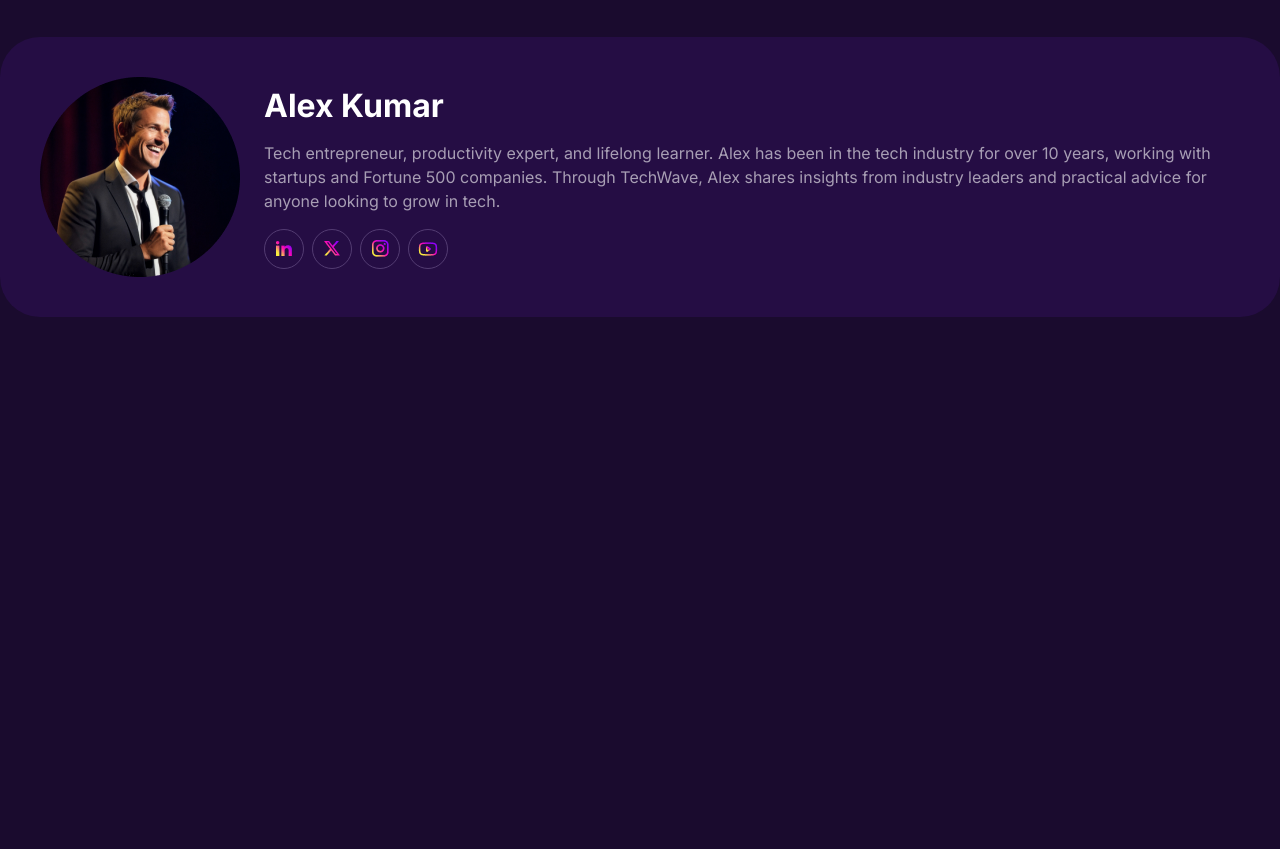
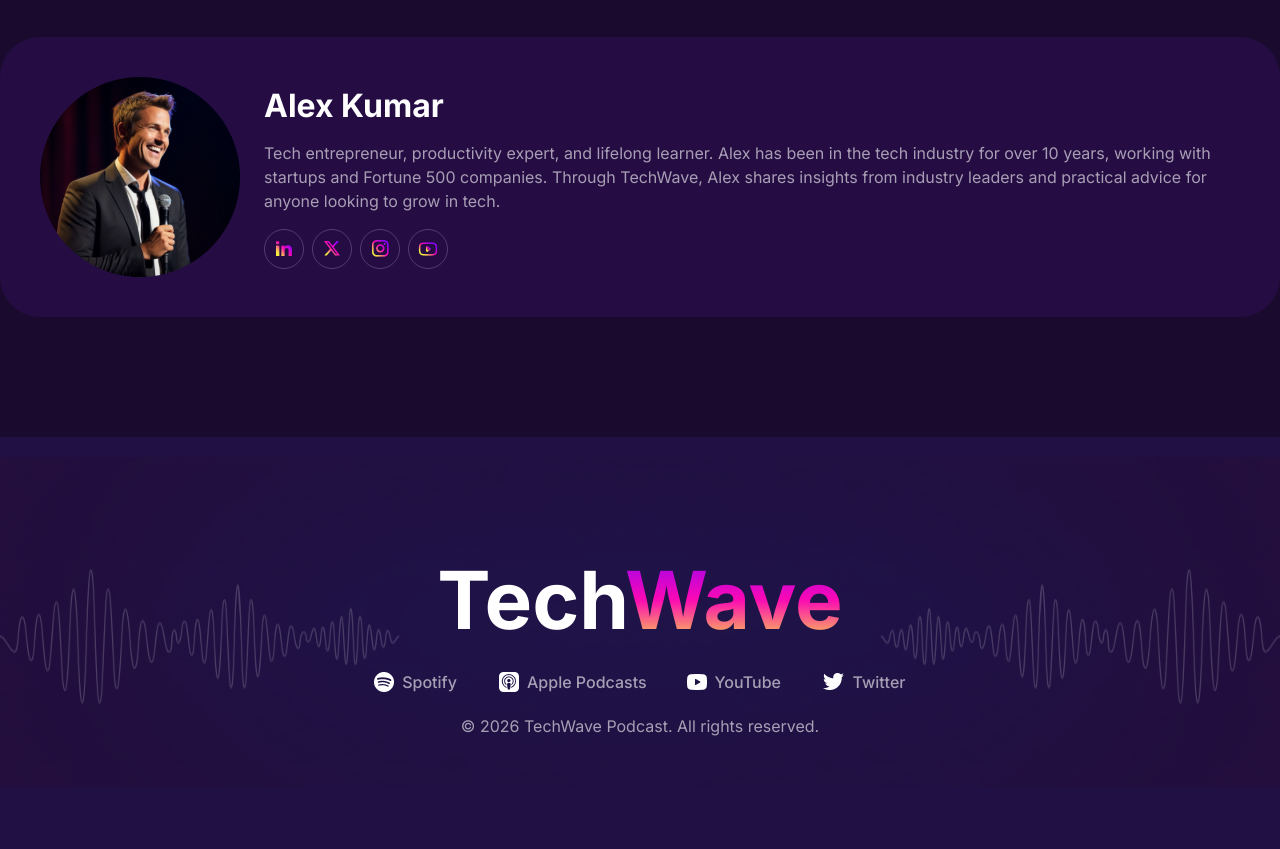
Before and after one commit to mjaabdullah/ph-a02, a plain HTML site: page index.html in a window 1280 px wide. Shown: the part 3342-4191 px from the top of the page. Before the commit the page ends 3779 px from the top, so only its background shows below. Drawn offline with Linux system fonts and the light colour scheme.

Commit message:
Add footer section

```diff
--- a/css/responsive.css
+++ b/css/responsive.css
@@ -106,4 +106,21 @@
         align-items: center;
         text-align: center;
     }
+
+    /* footer styles */
+    footer {
+        height: 248px;
+        background-size: cover;
+        background-position: center;
+    }
+    .footer-content {
+        gap: 18px;
+    }
+    .footer-content h1 {
+        font-size: 2rem;
+    }
+    .footer-content ul {
+        max-width: 260px;
+        gap: 18px;
+    }
 }
--- a/css/style.css
+++ b/css/style.css
@@ -50,7 +50,12 @@
   justify-content: center;
   align-items: center;
 }
-
+.logo span {
+  background: linear-gradient(to bottom, #9100F8,#FB09B4,#F7E93F);
+  -webkit-background-clip: text;
+  -webkit-text-fill-color: transparent;
+}
+/* body style */
 body {
   background-color: #1A0B2E;
   color: white;
@@ -67,11 +72,7 @@
 header .logo {
   font-size: 3rem;
 }
-header .logo span {
-  background: linear-gradient(to bottom, #9100F8,#FB09B4,#F7E93F);
-  -webkit-background-clip: text;
-  -webkit-text-fill-color: transparent;
-}
+
 header ul {
   list-style: none;
   gap: 32px;
@@ -372,3 +373,47 @@
   justify-content: center;
   align-items: center;
 }
+
+/* footer styles */
+footer {
+  max-width: 1660px;
+  height: 412px;
+  margin: 0 auto;
+  background: url('../assets/footer-bg.png'), #201043;
+  background-size: contain;
+  background-repeat: no-repeat;
+  background-position: center top 20px;
+  justify-content: center;
+}
+.footer-content {
+  flex-direction: column;
+  align-items: center;
+  justify-content: center;
+  gap: 24px;
+}
+.footer-content h1 {
+  font-size: 5rem;
+}
+.footer-content ul {
+  list-style: none;
+  justify-content: center;
+  align-items: center;
+  gap: 40px;
+  flex-wrap: wrap;
+}
+.footer-content ul li a {
+  text-decoration: none;
+  color: var(--small-font-color);
+  display: flex;
+  justify-content: center;
+  align-items: center;
+  gap: 8px;
+  font-size: 1rem;
+  font-weight: 500;
+  min-width: 87px;
+}
+.footer-content p {
+  font-size: 1rem;
+  font-weight: 400;
+  color: var(--small-font-color);
+}
--- a/index.html
+++ b/index.html
@@ -170,5 +170,18 @@
             </div>
         </section>
 
+        <footer class="flex ">
+            <div class="container flex footer-content">
+                <h1 class="logo">Tech<span>Wave</span></h1>
+                <ul class="flex">
+                    <li><a href=""><img src="./assets/spotify.png" alt="">Spotify</a></li>
+                    <li><a href=""><img src="./assets/apple-podcast.png" alt="">Apple Podcasts</a></li>
+                    <li><a href=""><img src="./assets/youtube-podcast.png" alt="">YouTube</a></li>
+                    <li><a href=""><img src="./assets/twitter.png" alt="">Twitter</a></li>
+                </ul>
+                <p>© 2026 TechWave Podcast. All rights reserved.</p>
+            </div>
+        </footer>
+
 </body>
 </html>
```
